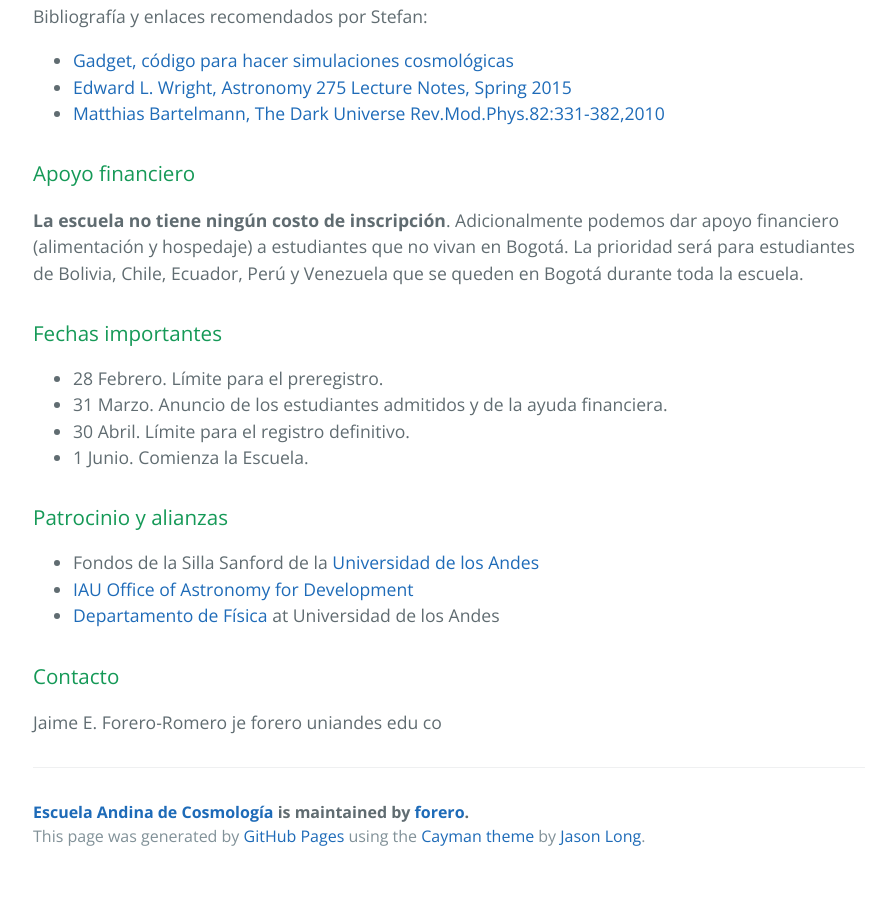
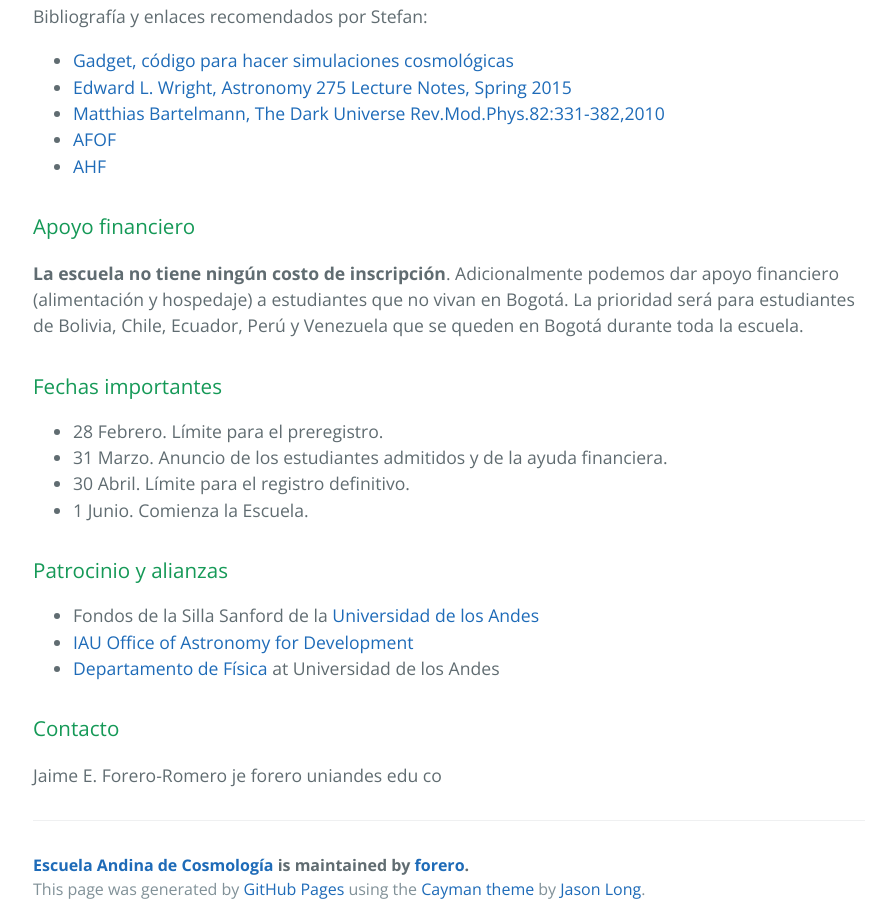
Before and after one commit to forero/AndeanCosmologySchool, a plain HTML site: page index.html in a window 1280 px wide. Shown: the part 5037-5960 px from the top of the page, without its empty margins (191-1076 px from the left). Before the commit the page ends 5917 px from the top, so only its background shows below. Drawn offline with nearby package versions, Linux system fonts and the light colour scheme.

```diff
--- a/index.html
+++ b/index.html
@@ -368,6 +368,8 @@
 <li><a href="http://www.mpa-garching.mpg.de/gadget/">Gadget, código para hacer simulaciones cosmológicas</a></li>
 <li><a href="http://www.astro.ucla.edu/%7Ewright/A275.pdf">Edward L. Wright, Astronomy 275 Lecture Notes, Spring 2015</a></li>
 <li><a href="http://arxiv.org/abs/0906.5036">Matthias Bartelmann, The Dark Universe Rev.Mod.Phys.82:331-382,2010</a></li>
+<li><a href="http://www-hpcc.astro.washington.edu/tools/afof.html">AFOF</a></li>
+<li><a href="http://popia.ft.uam.es/AHF/Download.html">AHF</a></li>
 </ul>
 
 <h3>
```
Also changed, not shown: params.json (+1 -1 lines).
